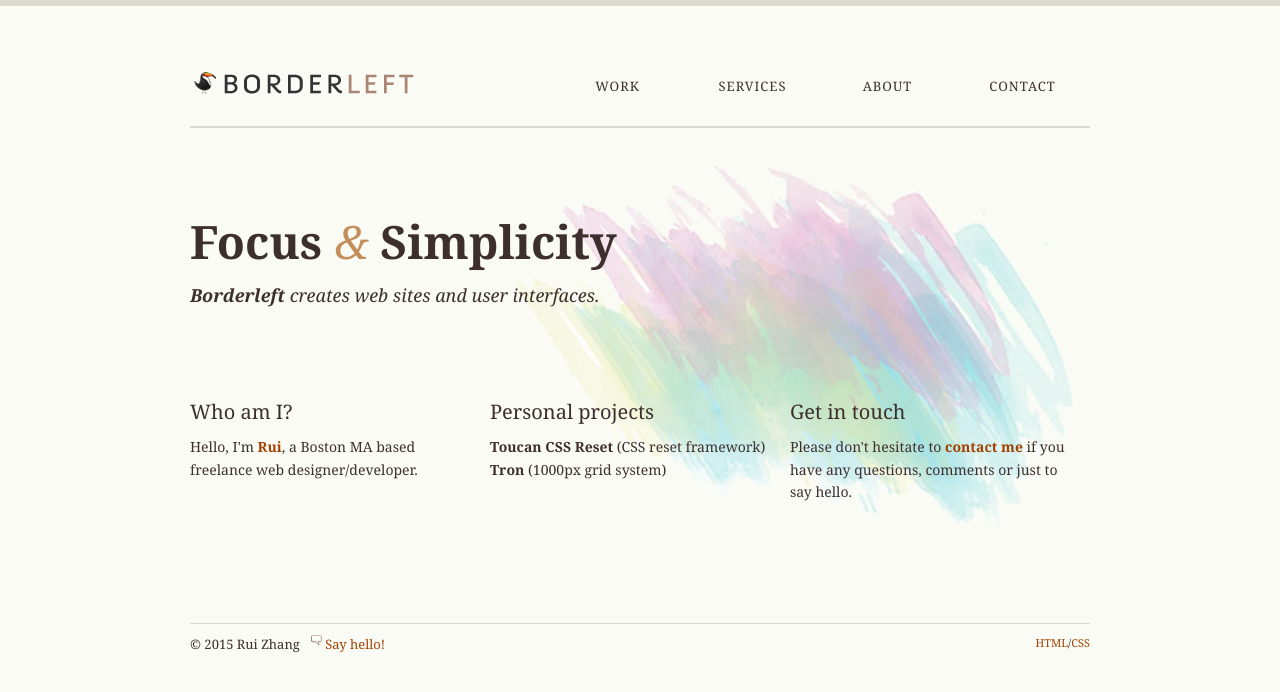
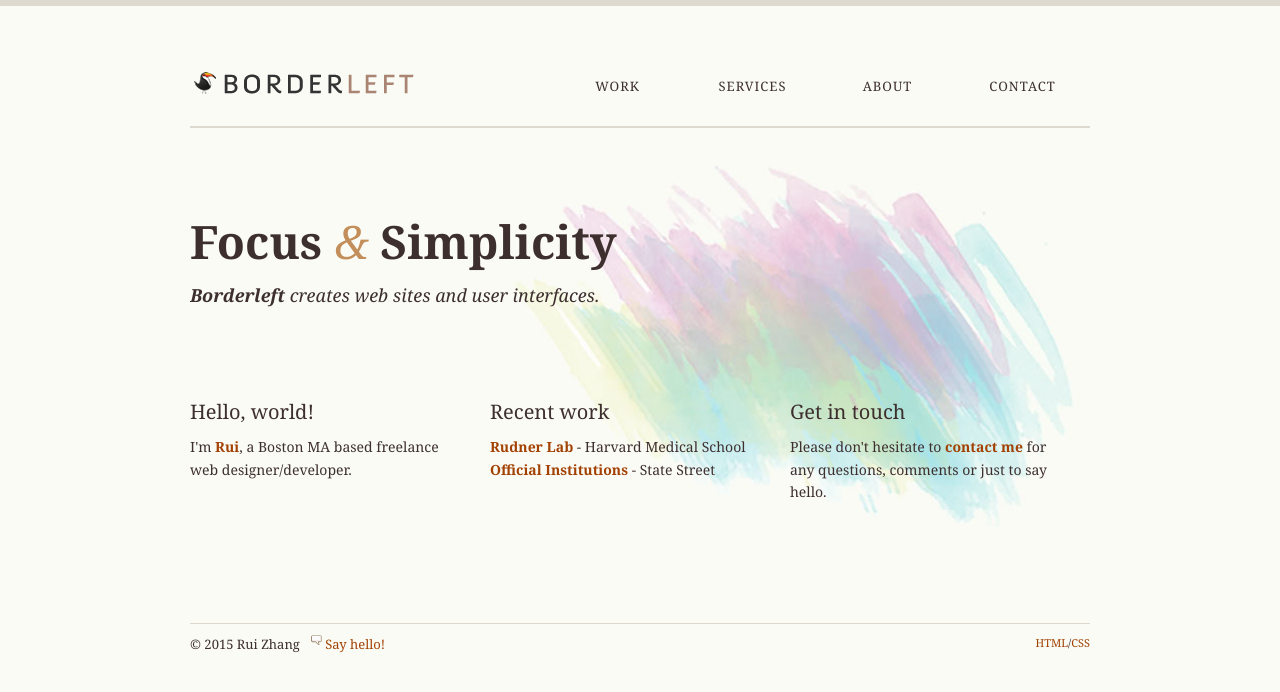
Before and after one commit to borderleft/borderleft.github.io, a Jekyll site: the page built from index.html, in a window 1280 px wide. Shown: the top 692 px of the page. Built offline with Jekyll 4.4.1, drawn with Linux system fonts in a browser that asks for light colours; Markdown is read by kramdown in place of the engine named in the settings.

Commit message:
Update homepage

```diff
--- a/index.html
+++ b/index.html
@@ -11,18 +11,18 @@
 
 <ul class="teaser">
 	<li>
-		<h2>Who am I?</h2>
-		<p>Hello, I'm <a href="/about/">Rui</a>, a Boston MA based freelance web designer/developer.</p>
+		<h2>Hello, world!</h2>
+		<p>I'm <a href="/about/">Rui</a>, a Boston MA based freelance web designer/developer.</p>
 	</li>
 	<li>
-		<h2>Personal projects</h2>
+		<h2>Recent work</h2>
 		<p>
-			<b>Toucan CSS Reset</b> (CSS reset framework)<br>
-			<b>Tron</b> (1000px grid system)
+			<a href="http://rudnerlab.med.harvard.edu/">Rudner Lab</a> - Harvard Medical School<br>
+			<a href="http://statestreet.com/vision/officialinstitutions/">Official Institutions</a> - State Street
 		</p>
 	</li>
 	<li>
 		<h2>Get in touch</h2>
-		<p>Please don't hesitate to <a href="/contact/">contact me</a> if you have any questions, comments or just to say hello.</p>
+		<p>Please don't hesitate to <a href="/contact/">contact me</a> for any questions, comments or just to say hello.</p>
 	</li>
 </ul>
```
